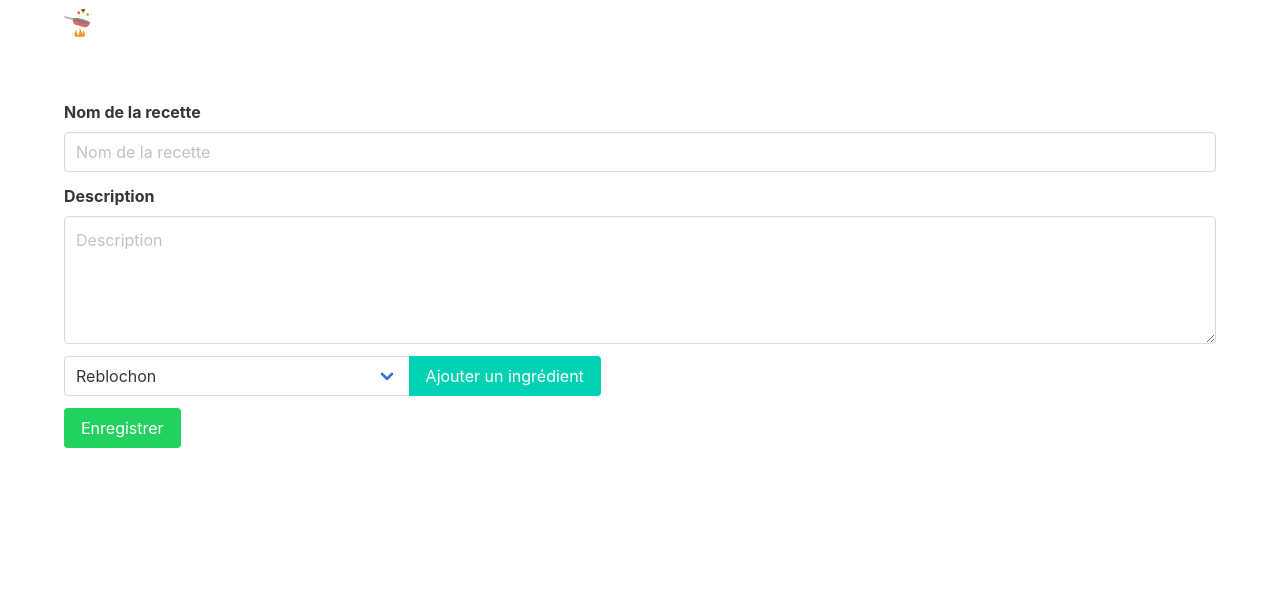
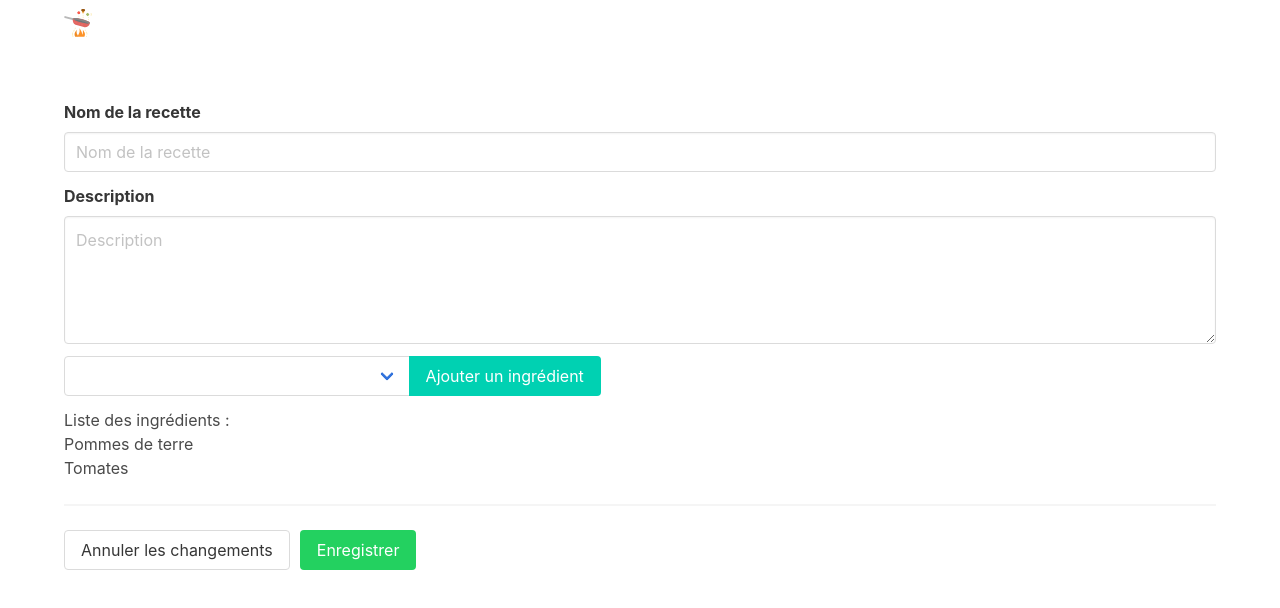
Before and after one commit to antoinecellier/codelab-react-2019, a React (Create React App) app: page /recipes/1 in a window 1280 px wide. Shown: the top 608 px of the page. Built offline with nearby package versions, Linux system fonts and the light colour scheme.

Commit message:
:bug: reset & ingredients list

```diff
--- a/src/pages/recipeDetail/index.js
+++ b/src/pages/recipeDetail/index.js
@@ -28,6 +28,7 @@ function RecipeDetail() {
             <div className="control control-container">
               <div className="select is-fullwidth">
                 <select>
+                  <option defaultValue></option>
                   <option value="reblochon">Reblochon</option>
                   <option value="pommes de terre">Pommes de terre</option>
                   <option value="charcuterie">Charcuterie</option>
@@ -42,8 +43,19 @@ function RecipeDetail() {
             </div>
           </div>
 
+          {/* Liste des ingrédients */}
+          <div className="field">
+            <h3>Liste des ingrédients :</h3>
+            <ul>
+              <li key="1">Pommes de terre</li>
+              <li key="2">Tomates</li>
+            </ul>
+          </div>
+          <hr />
+
           <div className="field is-grouped">
             <div className="control">
+              <button className="button reset">Annuler les changements</button>
               <button className="button is-success">Enregistrer</button>
             </div>
           </div>
--- a/src/pages/recipeDetail/styles.scss
+++ b/src/pages/recipeDetail/styles.scss
@@ -1,3 +1,7 @@
 .control-container {
     width: 30%;
 }
+
+.reset {
+    margin-right: 10px;
+}
```
